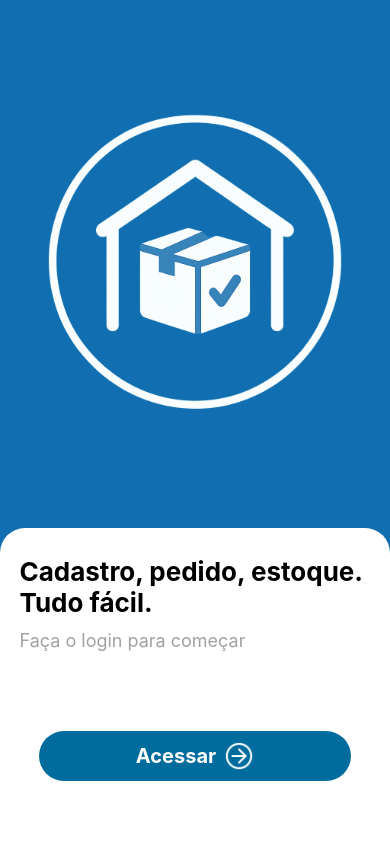
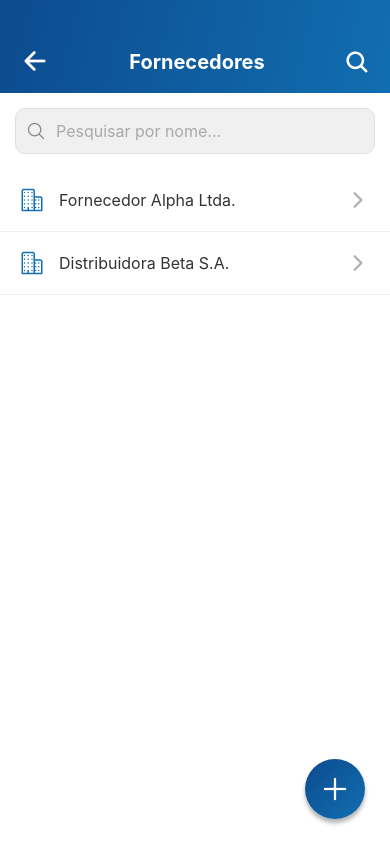
Before and after one commit to NatanCav/GestormaxApp, a React Native app in the folder projeto/: screen /Fornecedores in a window 390 px wide. Built offline with nearby package versions, Linux system fonts and the light colour scheme.

Commit message:
Tela Fornecedor criada

```diff
--- a/projeto/package.json
+++ b/projeto/package.json
@@ -9,6 +9,7 @@
     "web": "expo start --web"
   },
   "dependencies": {
+    "@expo/metro-runtime": "~5.0.4",
     "@expo/vector-icons": "^14.1.0",
     "@react-navigation/native": "^7.1.9",
     "@react-navigation/native-stack": "^7.3.13",
@@ -16,10 +17,12 @@
     "expo-linear-gradient": "^14.1.4",
     "expo-status-bar": "~2.2.3",
     "react": "19.0.0",
+    "react-dom": "19.0.0",
     "react-native": "0.79.2",
     "react-native-animatable": "^1.4.0",
     "react-native-safe-area-context": "5.4.0",
     "react-native-screens": "~4.10.0",
+    "react-native-web": "^0.20.0",
     "yet": "^0.1.0"
   },
   "devDependencies": {
--- /dev/null
+++ b/projeto/src/pages/Fornecedor/index.js
@@ -0,0 +1,246 @@
+import React, { useState, useEffect } from 'react';
+import {
+  View,
+  Text,
+  TextInput,
+  TouchableOpacity,
+  StyleSheet,
+  SafeAreaView,
+  FlatList,
+} from 'react-native';
+import { Ionicons } from '@expo/vector-icons';
+import { LinearGradient } from 'expo-linear-gradient';
+
+// Define as cores do gradiente e a cor sólida
+const gradientColors = ['#0C4B8E', '#116EB0'];
+const solidBlue = '#116EB0';
+
+// Dados de exemplo (mock)
+const MOCK_SUPPLIERS = [
+  { id: '1', name: 'Fornecedor Alpha Ltda.' },
+  { id: '2', name: 'Distribuidora Beta S.A.' },
+];
+
+// Componente para o item da lista
+const SupplierItem = ({ name, onPress }) => (
+  <TouchableOpacity style={styles.itemContainer} onPress={onPress}>
+    <Ionicons name="business-outline" size={24} color={solidBlue} style={styles.itemIcon} />
+    <Text style={styles.itemText}>{name}</Text>
+    <Ionicons name="chevron-forward" size={24} color="#B0B0B0" />
+  </TouchableOpacity>
+);
+
+// Componente para o estado vazio
+const EmptyListComponent = () => (
+  <View style={styles.emptyContainer}>
+    <Ionicons name="people-outline" size={100} color="#D0D0D0" />
+    <Text style={styles.emptyText}>Nenhum fornecedor encontrado.</Text>
+    <Text style={styles.emptySubText}>Toque no botão '+' para adicionar o primeiro!</Text>
+  </View>
+);
+
+
+export default function FornecedoresScreen({ navigation }) { // Recebe navigation
+  const [searchQuery, setSearchQuery] = useState('');
+  const [suppliers, setSuppliers] = useState(MOCK_SUPPLIERS);
+  const [filteredSuppliers, setFilteredSuppliers] = useState(MOCK_SUPPLIERS);
+
+  useEffect(() => {
+    if (searchQuery.trim() === '') {
+      setFilteredSuppliers(suppliers);
+    } else {
+      const filtered = suppliers.filter(supplier =>
+        supplier.name.toLowerCase().includes(searchQuery.toLowerCase())
+      );
+      setFilteredSuppliers(filtered);
+    }
+  }, [searchQuery, suppliers]);
+
+  // Função para voltar
+  const handleGoBack = () => {
+      navigation.goBack();
+  };
+
+  const handleAddSupplier = () => {
+    // Navega para a tela de CadastroFornecedorScreen
+    navigation.navigate('CadastroFornecedor');
+  };
+
+  const handleSupplierPress = (supplier) => {
+      console.log("Ver detalhes do fornecedor:", supplier.name);
+      // Ex: navigation.navigate('DetalhesFornecedor', { supplierId: supplier.id });
+  }
+
+  return (
+    <SafeAreaView style={styles.safeArea}>
+      {/* Header com Gradiente e Botão Voltar */}
+      <LinearGradient
+        colors={gradientColors}
+        style={styles.header}
+        start={{ x: 0, y: 0 }}
+        end={{ x: 1, y: 1 }}
+      >
+        {/* Botão Voltar (Substituindo o Menu) */}
+        <TouchableOpacity onPress={handleGoBack}>
+            <Ionicons name="arrow-back" size={30} color="#FFFFFF" />
+        </TouchableOpacity>
+
+        <Text style={styles.headerTitle}>Fornecedores</Text>
+
+        {/* Ícone de Busca (Placeholder) */}
+        <TouchableOpacity>
+            <Ionicons name="search" size={26} color="#FFFFFF" />
+        </TouchableOpacity>
+      </LinearGradient>
+
+      {/* Container Principal */}
+      <View style={styles.container}>
+        {/* Barra de Busca */}
+        <View style={styles.searchContainer}>
+            <Ionicons name="search-outline" size={20} color="#888" style={styles.searchIcon} />
+            <TextInput
+                style={styles.searchInput}
+                placeholder="Pesquisar por nome..."
+                placeholderTextColor="#A9A9A9"
+                value={searchQuery}
+                onChangeText={setSearchQuery}
+            />
+             {searchQuery.length > 0 && (
+                <TouchableOpacity onPress={() => setSearchQuery('')}>
+                    <Ionicons name="close-circle" size={20} color="#888" style={styles.searchClearIcon} />
+                </TouchableOpacity>
+             )}
+        </View>
+
+        {/* Lista de Fornecedores */}
+        <FlatList
+          data={filteredSuppliers}
+          renderItem={({ item }) => (
+            <SupplierItem
+                name={item.name}
+                onPress={() => handleSupplierPress(item)}
+            />
+          )}
+          keyExtractor={item => item.id}
+          ListEmptyComponent={<EmptyListComponent />}
+          contentContainerStyle={{ flexGrow: 1 }}
+        />
+
+      </View>
+
+      {/* Botão Flutuante (FAB) */}
+      <TouchableOpacity style={styles.fabTouchable} onPress={handleAddSupplier}>
+          <LinearGradient
+              colors={gradientColors}
+              style={styles.fab}
+              start={{ x: 0, y: 0 }}
+              end={{ x: 1, y: 1 }}
+          >
+              <Ionicons name="add" size={36} color="#FFFFFF" />
+          </LinearGradient>
+      </TouchableOpacity>
+
+    </SafeAreaView>
+  );
+}
+
+// Estilos (mantidos os mesmos da versão anterior)
+const styles = StyleSheet.create({
+  safeArea: {
+    flex: 1,
+    backgroundColor: '#FFFFFF',
+  },
+  header: {
+    flexDirection: 'row',
+    justifyContent: 'space-between',
+    alignItems: 'center',
+    paddingVertical: 15,
+    paddingHorizontal: 20,
+    paddingTop: 45,
+  },
+  headerTitle: {
+    color: '#FFFFFF',
+    fontSize: 20,
+    fontWeight: 'bold',
+  },
+  container: {
+    flex: 1,
+    backgroundColor: '#FFFFFF',
+  },
+  searchContainer: {
+      flexDirection: 'row',
+      alignItems: 'center',
+      backgroundColor: '#F0F0F0',
+      borderRadius: 10,
+      margin: 15,
+      paddingHorizontal: 10,
+      borderWidth: 1,
+      borderColor: '#E0E0E0',
+  },
+  searchIcon: {
+      marginRight: 10,
+  },
+  searchInput: {
+      flex: 1,
+      paddingVertical: 12,
+      fontSize: 16,
+      color: '#333',
+  },
+  searchClearIcon: {
+      marginLeft: 5,
+  },
+  itemContainer: {
+      flexDirection: 'row',
+      alignItems: 'center',
+      paddingVertical: 18,
+      paddingHorizontal: 20,
+      borderBottomWidth: 1,
+      borderBottomColor: '#F0F0F0',
+      backgroundColor: '#FFFFFF',
+  },
+  itemIcon: {
+      marginRight: 15,
+  },
+  itemText: {
+      flex: 1,
+      fontSize: 16,
+      color: '#333333',
+  },
+  emptyContainer: {
+      flex: 1,
+      justifyContent: 'center',
+      alignItems: 'center',
+      padding: 20,
+  },
+  emptyText: {
+      marginTop: 20,
+      fontSize: 18,
+      fontWeight: 'bold',
+      color: '#555555',
+      textAlign: 'center',
+  },
+  emptySubText: {
+      marginTop: 8,
+      fontSize: 14,
+      color: '#888888',
+      textAlign: 'center',
+  },
+  fabTouchable: {
+      position: 'absolute',
+      bottom: 25,
+      right: 25,
+      shadowColor: '#000',
+      shadowOffset: { width: 0, height: 4 },
+      shadowOpacity: 0.3,
+      shadowRadius: 4.65,
+      elevation: 8,
+      borderRadius: 30,
+  },
+  fab: {
+      width: 60,
+      height: 60,
+      borderRadius: 30,
+      justifyContent: 'center',
+      alignItems: 'center',
+  },
+});
--- a/projeto/src/rotas/index.js
+++ b/projeto/src/rotas/index.js
@@ -5,10 +5,11 @@ import { MaterialIcons } from '@expo/vector-icons';
 import BemVindo from '../pages/BemVindo'
 import SignIn from '../pages/SignIn'
 import PrincipalMenu from '../pages/PrincipalMenu'
-import Produtos from '../pages/Produtos'
+import Produtos from '../pages/Produto'
 import CadastroCliente from '../pages/CadastroCliente'
 import ClientesScreen from '../pages/Cliente'
-import CadastroProduto from '../pages/CadastroProdutos';
+import CadastroProduto from '../pages/CadastroProduto';
+import FornecedoresScreen from '../pages/Fornecedor';
 
 
 const Stack = createNativeStackNavigator();
@@ -75,6 +76,12 @@ export default function Rotas(){
             options={{headerShown: false}}
             />
 
+            <Stack.Screen
+            name="Fornecedores"
+            component={FornecedoresScreen}
+            options={{headerShown: false}}
+            />
+
         </Stack.Navigator>
     )
 }
```
Also changed, not shown: projeto/src/pages/CadastroFornecedor/index.js (added), projeto/src/pages/CadastroProduto/index.js (renamed from projeto/src/pages/CadastroProdutos/index.js), projeto/src/pages/Produto/index.js (renamed from projeto/src/pages/Produtos/index.js), 1 other file (tests, documents, lock files or other folders).
